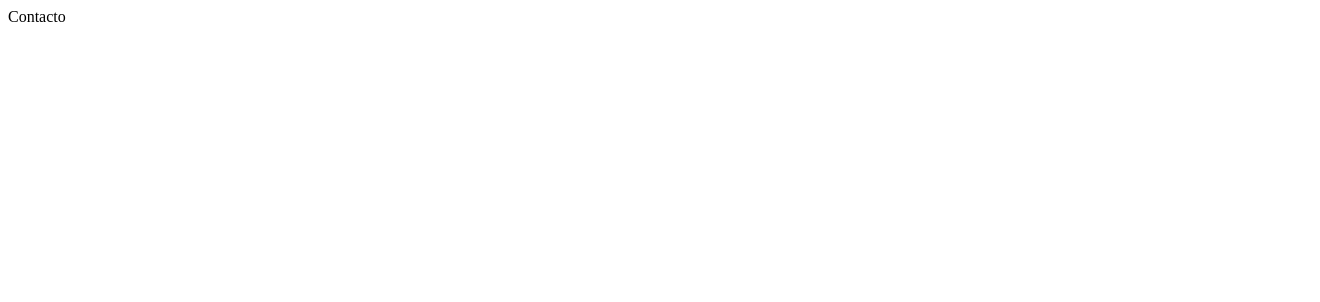
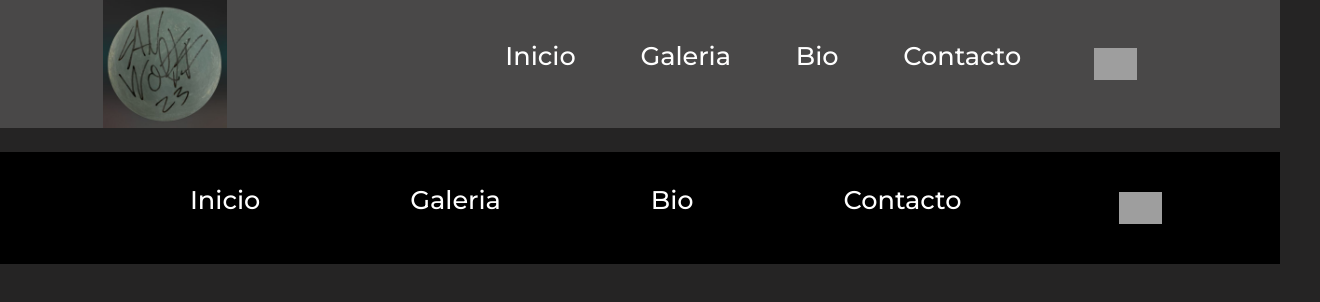
Before and after one commit to DanielOlmedoM/NotAnArtist, a plain HTML site: page contacto.html in a window 1280 px wide. Shown: the whole page, 1320 px wide, since content can reach past the window. Drawn offline with Linux system fonts and the light colour scheme; grey boxes are pictures that could not be loaded.

Commit message:
Format for footer

```diff
--- a/contacto.html
+++ b/contacto.html
@@ -2,9 +2,35 @@
 <head>
     <meta charset="UTF-8">
     <meta name="viewport" content="width=device-width, initial-scale=1.0">
-    <title>Document</title>
+    <link rel="preconnect" href="https://fonts.googleapis.com">
+<link rel="preconnect" href="https://fonts.gstatic.com" crossorigin>
+<link href="https://fonts.googleapis.com/css2?family=Bebas+Neue&family=Montserrat:wght@300;500&display=swap" rel="stylesheet">
+    <link rel="stylesheet" href="./style.css">
+    <script src="./script.js"></script>
+    <title>This is not art</title>
 </head>
 <body>
-    Contacto
+    <header>
+        <img src="./img/Logo.jpg" alt="">
+        <ul>
+            <li><a href="./index.html">Inicio</a></li>
+            <li><a href="./galeria.html">Galeria</a></li>
+            <li><a href="./bio.html">Bio</a></li>
+            <li><a href="./contacto.html">Contacto</a></li>
+            <a href="https://www.instagram.com/san_wolff?igsh=MTMzY3N2czJyNGJoOQ=="><img src="./img/Insta.png" alt=""></a>
+        </ul>
+    </header>
+    <div class="main">
+
+    </div>
+    <footer>
+        <ul>
+            <li><a href="./index.html">Inicio</a></li>
+            <li><a href="./galeria.html">Galeria</a></li>
+            <li><a href="./bio.html">Bio</a></li>
+            <li><a href="./contacto.html">Contacto</a></li>
+            <a href="https://www.instagram.com/san_wolff?igsh=MTMzY3N2czJyNGJoOQ=="><img src="./img/Insta.png" alt=""></a>
+        </ul>
+    </footer>
 </body>
 </html>
--- a/style.css
+++ b/style.css
@@ -44,9 +44,6 @@ header ul {
     font-size: 1.6rem;
   }
 
-header section {
-    color: red;
-}
 
 .main {
     display: flex;
@@ -93,11 +90,34 @@ header section {
 
 footer {
     color: white;
-    background-color: rgb(73, 72, 72);
+    background-color: black;
     width: 100%;
     margin-top: 3vh;
     padding-top: 2vh;
     padding-bottom: 2vh;
+}
+
+footer ul img {
+    height: 2rem;
+    width: auto;
+    margin: 0.5rem;
+}
+
+footer ul {
+    display: flex;
+    justify-content: space-evenly;
+    width: 100vw;
+  }
+
+footer li {
+    color: white;
+    list-style: none;
+    font-size: 1.6rem;
+  }
+
+footer a {
+    text-decoration: none;
+    color: white;
 }
 
 @media screen and (max-width: 991px) {
```
Also changed, not shown: bio.html (+28 -2 lines), galeria.html (+28 -2 lines), index.html (+7 -1 lines).
